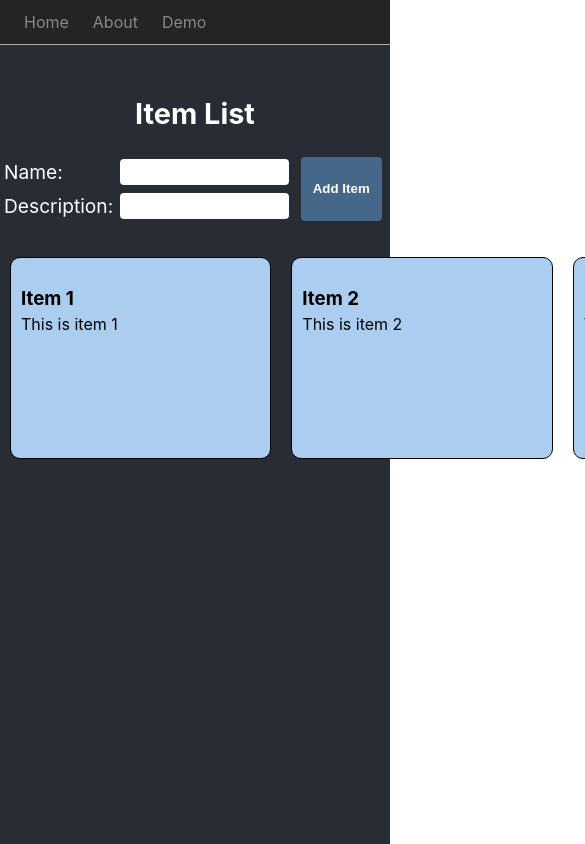
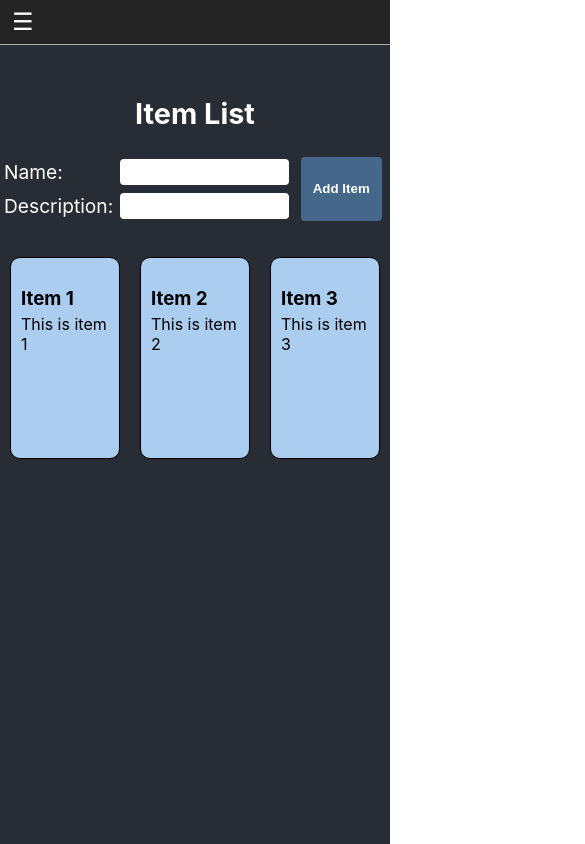
Before and after one commit to deltamann/my-react-sandbox-2024, a React (Create React App) app: page /demo in a window 390 px wide. Shown: the top 844 px of the page, 585 px wide, since content can reach past the window. Built offline with nearby package versions, Linux system fonts and the light colour scheme.

Commit message:
Style fix and add burger button

```diff
--- a/src/App.tsx
+++ b/src/App.tsx
@@ -4,6 +4,7 @@ import NavBar from './components/NavBar/NavBar';
 import About from './routes/About';
 import Home from './routes/Home';
 import Demo from './routes/Demo';
+import ScrollToTop from './components/common/ScrollToTop';
 
 function App() {
   return (
@@ -16,13 +17,16 @@ function App() {
         </div>
         <div className='App-Content'>
           <section>
+            <main>
             <Routes>
               <Route path='/' element={<Home />} />
               <Route path='/about' element={<About />} />
               <Route path='/demo' element={<Demo />} />
             </Routes>
+            </main>
           </section>
         </div>
+        <ScrollToTop />
       </Router>
     </div>
   );
--- a/src/components/ItemList/ItemList.css
+++ b/src/components/ItemList/ItemList.css
@@ -1,6 +1,6 @@
 .ItemList-Block {
     text-align: left;
-    width: 100vh;
+    width: 100%;
     height: 100vh;
     font-size: initial;
 }
--- a/src/components/NavBar/NavBar.css
+++ b/src/components/NavBar/NavBar.css
@@ -1,6 +1,23 @@
 .MainNavBar {
     background: #242424;
     border-bottom: 1px solid #aaa;
+    overflow: hidden;
+    width: 100%;
+    transition: max-height 0.3s ease;
+    display: flex;
+}
+
+.MainNavBar-MenuWrapper {
+    overflow: hidden;
+}
+
+.MainNavBar.isFixed {
+    position: fixed;
+    max-height: 0;
+}
+
+.MainNavBar.isExpanded {
+    max-height: 25vh;
 }
 
 .MainNavBar nav {
@@ -28,3 +45,21 @@
     color: white;
     text-decoration: none;
 }
+
+.MainNavBar-ToggleButton {
+    display: none;
+    border: none;
+    background: none;
+    color: white;
+    font-size: 24px;
+    padding: 0 12px;
+}
+
+@media only screen and ( max-width: 720px ) {
+    .MainNavBar-ToggleButton {
+        display: block;
+    }
+    .MainNavBar-MenuWrapper {
+        max-width: 0;
+    }
+}
--- a/src/components/NavBar/NavBar.tsx
+++ b/src/components/NavBar/NavBar.tsx
@@ -3,18 +3,36 @@ import './NavBar.css'
 import { useEffect } from "react";
 
 const NavBar = () => {
+
     useEffect(() => {
-        const scrollEffect = () => { console.log('scroll detected: ', window.scrollY); }
+        const navbar = document.querySelector(".MainNavBar") as HTMLElement;
+
+        let lastScrollTop = 0
+        const scrollEffect = () => {
+            let scrollTop = window.scrollY || document.documentElement.scrollTop;
+            if (document.documentElement.scrollTop < navbar.offsetHeight) {
+                // Scrolling down
+                navbar.classList.remove('isFixed', 'isExpanded');
+            } else if (scrollTop > lastScrollTop) {
+                navbar.classList.remove('isExpanded');
+            } else {
+                // Scrolling up
+                navbar.classList.add('isFixed', 'isExpanded');
+            }
+            lastScrollTop = scrollTop;
+        }
         window.addEventListener('scroll', scrollEffect);
 
         return () => {
             window.removeEventListener('scroll', scrollEffect);
         }
     }, [])
+    /**/
 
     return (
         <nav className="MainNavBar">
-            <ul>
+            <div className="MainNavBar-MenuWrapper">
+                <ul className="MainNavBar-MenuList">
                     <li>
                         <Link to="/">Home</Link>
                     </li>
@@ -28,6 +46,8 @@ const NavBar = () => {
                     <Link to="/list/1">first list</Link>
                     </li> */}
                 </ul>
+            </div>
+            <button name="menu-toggle" className="MainNavBar-ToggleButton">&#9776;</button>
         </nav>
     )
 };
--- /dev/null
+++ b/src/components/common/ScrollToTop.tsx
@@ -0,0 +1,17 @@
+import { useEffect } from 'react'
+import { useNavigate } from 'react-router-dom';
+
+type Props = {}
+
+const ScrollToTop = () => {
+    const navigate = useNavigate();
+
+    // Scroll to the top when the route changes
+    useEffect(() => {
+        window.scrollTo(0, 0);
+    }, [navigate]);
+
+    return null;
+}
+
+export default ScrollToTop
```
Lines whose indentation alone changed are shown as unchanged.
